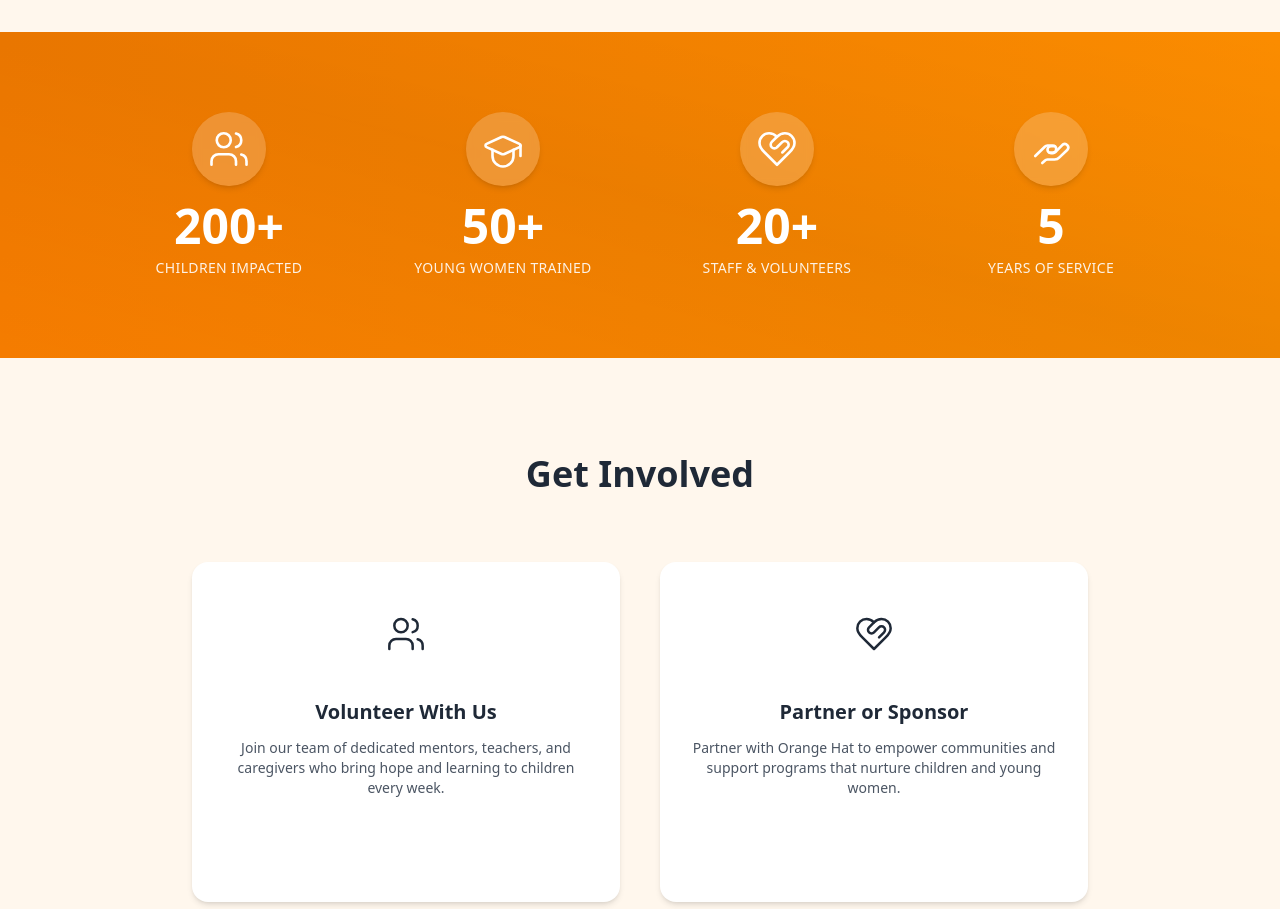
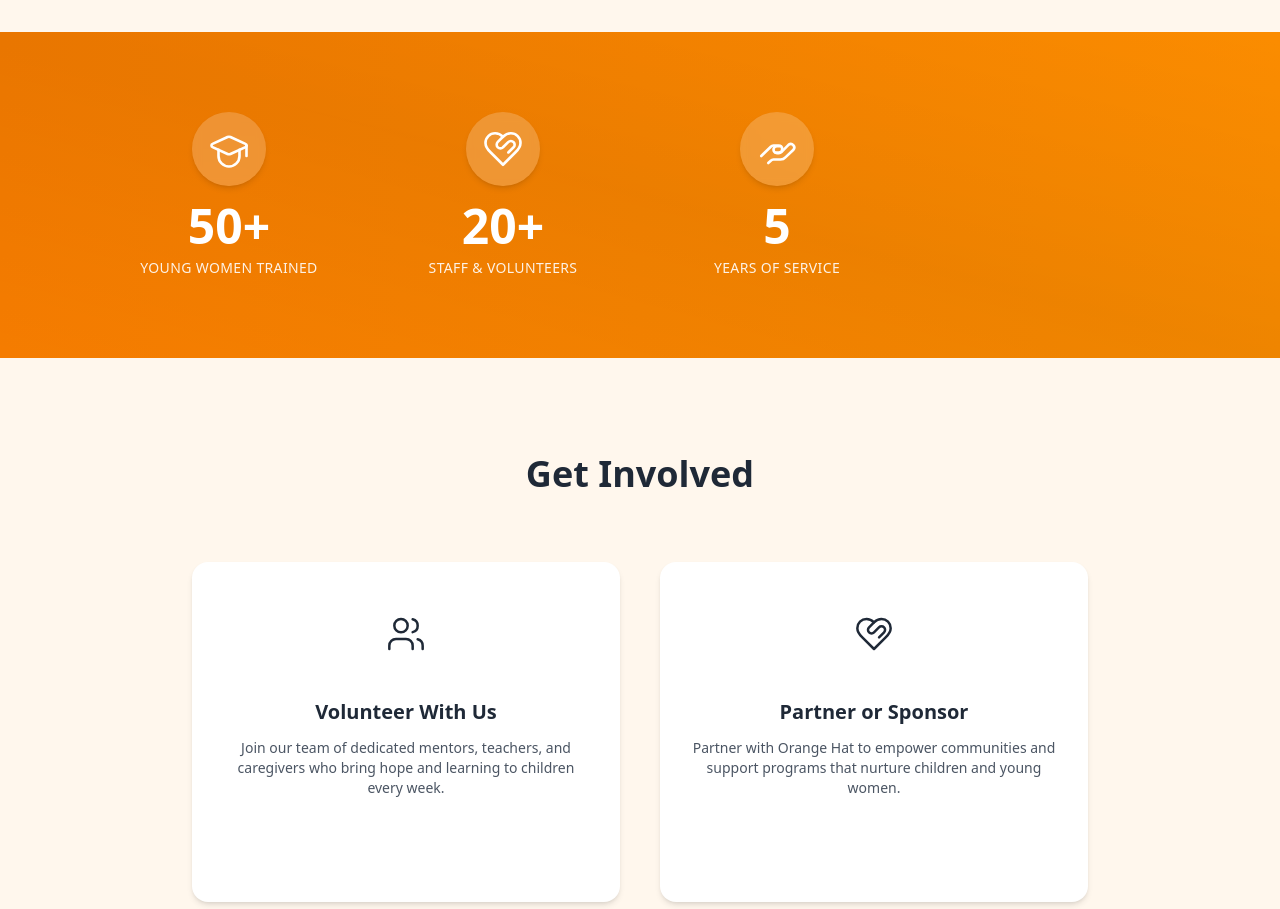
Before and after one commit to Xxamanie/orange-hat, a React (Vite) app: page / in a window 1280 px wide. Shown: the part 4580-5489 px from the top of the page. Built offline with nearby package versions, Linux system fonts and the light colour scheme; no server answers.

Commit message:
second edit

```diff
--- a/src/components/ImpactStats.tsx
+++ b/src/components/ImpactStats.tsx
@@ -40,12 +40,12 @@ const HandHeart = ({ size = 42, strokeWidth = 1.5 }) => (
 );
 
 const stats = [
-  {
-    icon: <Users {...iconProps} />,
-    number: 200,
-    suffix: "+",
-    label: "Children Impacted",
-  },
+  //{
+    //icon: <Users {...iconProps} />,
+    //number: 200,
+    //suffix: "+",
+    //label: "Children Impacted",
+  //},
   {
     icon: <GraduationCap {...iconProps} />,
     number: 50,
```
